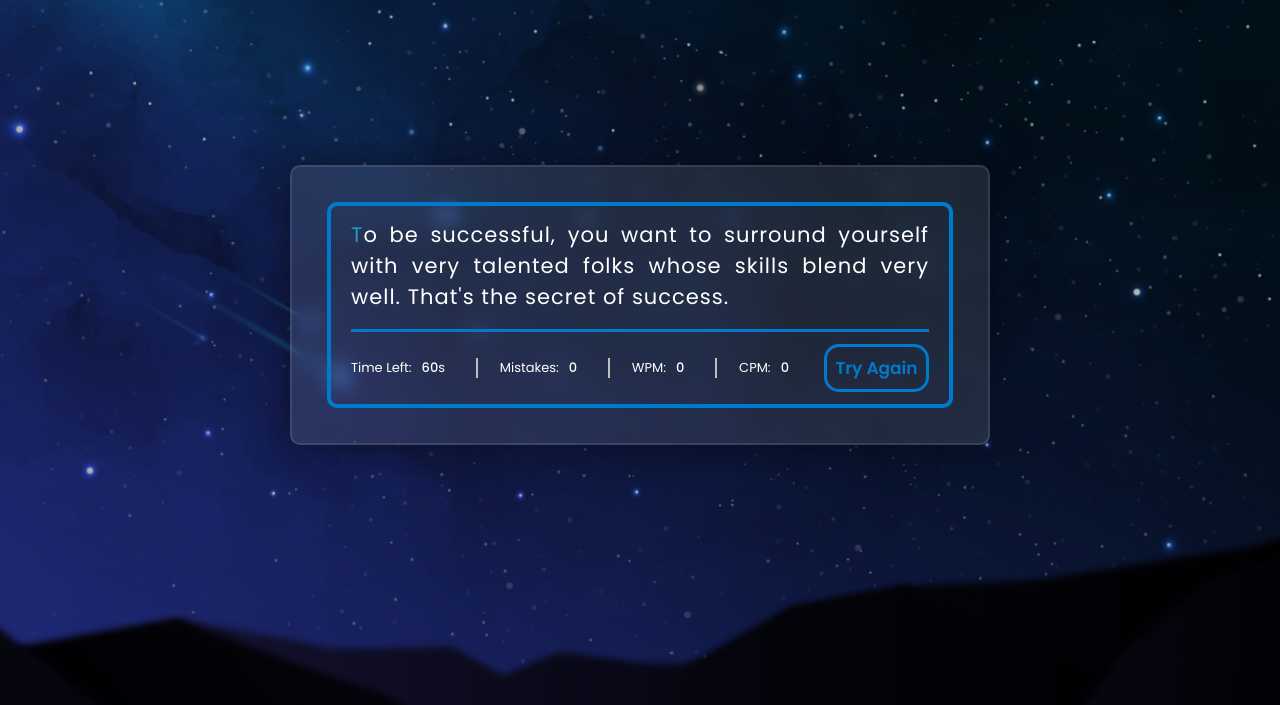
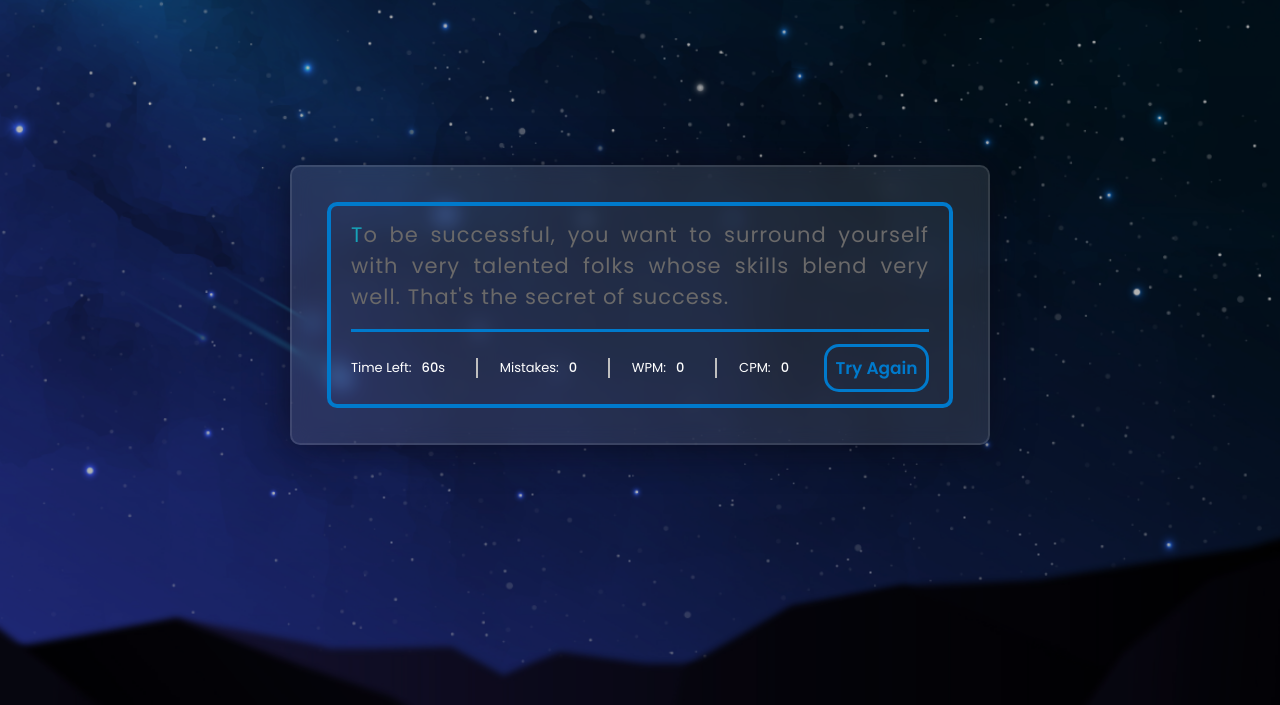
Before and after one commit to AounHaider133/Integrated_Work, a plain HTML site: page index.html in a window 1280 px wide. Shown: the part 95-800 px from the top of the page. Drawn offline with nearby package versions, Linux system fonts and the light colour scheme.

Commit message:
Changed the typing-master default paragraph text color to dark grey so as to better distinguish between written and unwritten part

```diff
--- a/styles/typing-master-style.css
+++ b/styles/typing-master-style.css
@@ -14,7 +14,7 @@ body {
   background: rgba(255, 255, 255, 0.1);
 }
 #paragraph {
-  color: #fff;
+  color: #6a6969;
 }
 .result-details {
   color: #fff;
```
